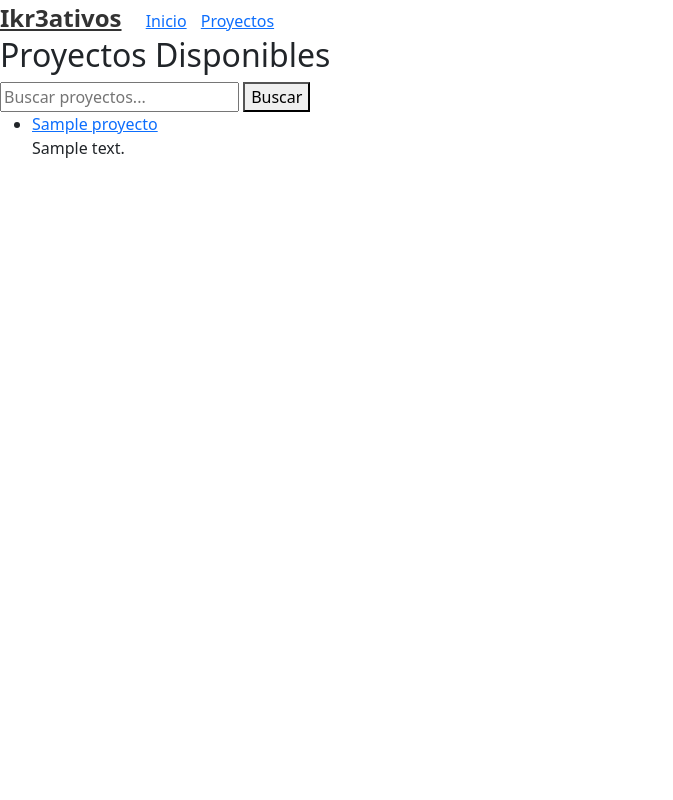
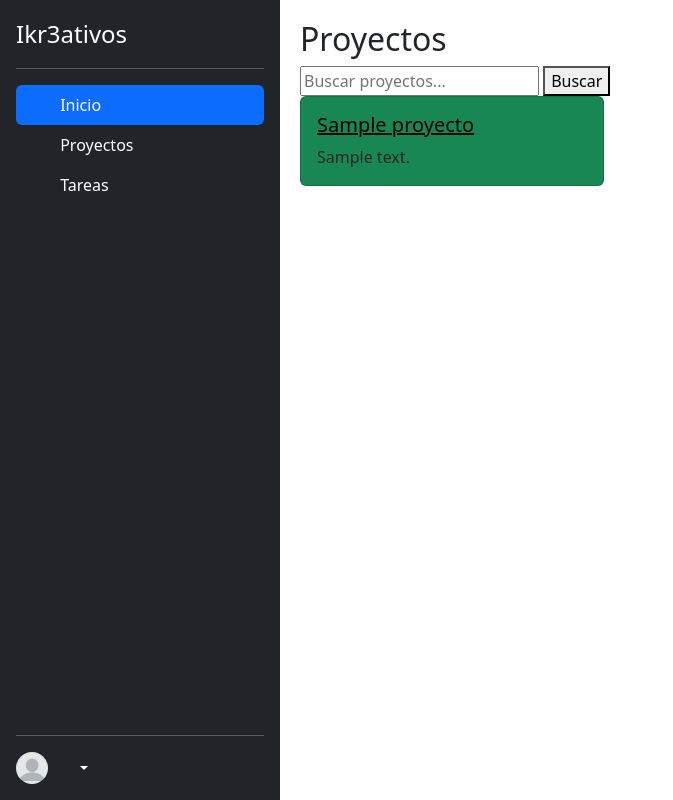
Before and after one commit to BlackZunder/Gestor-de-proyectos-ikerativos, a Django app: template Proyecto/GESTOR_PROYECTOS/templates/lista_proyectos.html in a window 1280 px wide. Shown: the whole page, without its empty margins (0-673 px from the left). Run offline with Django 3.2, Linux system fonts and the light colour scheme; the template is opened without the code that fills it: most values are stand-ins (such as "Sample title", 1, 10 or a date in 2020).

Commit message:
Login terminado, listar proyectos en etapa final

```diff
--- a/Proyecto/GESTOR_PROYECTOS/templates/base.html
+++ b/Proyecto/GESTOR_PROYECTOS/templates/base.html
@@ -1,27 +1,69 @@
+{% load static %}
+
 <!DOCTYPE html>
 <html lang="en">
 <head>
     <meta charset="UTF-8">
     <title>Gestor de proyectos</title>
     <link href="https://cdn.jsdelivr.net/npm/bootstrap@5.3.3/dist/css/bootstrap.min.css" rel="stylesheet" integrity="sha384-QWTKZyjpPEjISv5WaRU9OFeRpok6YctnYmDr5pNlyT2bRjXh0JMhjY6hW+ALEwIH" crossorigin="anonymous">
-
+    <style>
+        .sidebar {
+            height: 100vh;
+            position: fixed;
+            top: 0;
+            left: 0;
+            width: 280px;
+            padding-top: 20px;
+            padding-bottom: 20px;
+        }
+        .content {
+            margin-left: 280px;
+            padding: 20px;
+        }
+    </style>
 </head>
 <body>
-    <nav>
-        <a href="#" style="font-size:24px; font-weight:bold; color: #333;">Ikr3ativos</a>
-        <a href="http://127.0.0.1:8000/proyectos/" style="margin-left: 20px;">Inicio</a>
-        <a href="http://127.0.0.1:8000/proyectos/" style="margin-left: 10px;">Proyectos</a>
-        <!-- Mostrar el nombre del usuario si ha iniciado sesión -->
-        {% if user.is_authenticated %}
-            <span style="margin-left: 20px;">Usuario: {{ user.username }}</span>
-        {% endif %}
-    </nav>
-
-    {% block content %}
-    <!-- Insertar contenido nuevo -->
-    {% endblock %}
+    <div class="sidebar d-flex flex-column flex-shrink-0 p-3 text-white bg-dark">
+        <span class="fs-4">Ikr3ativos</span>
+        <hr>
+        <ul class="nav nav-pills flex-column mb-auto">
+            <li class="nav-item">
+                <a href="http://127.0.0.1:8000/proyectos/" class="nav-link active" aria-current="page">
+                    <svg class="bi me-2" width="16" height="16"><use xlink:href="#home"></use></svg>
+                    Inicio
+                </a>
+            </li>
+            <li>
+                <a href="http://127.0.0.1:8000/proyectos/" class="nav-link text-white">
+                    <svg class="bi me-2" width="16" height="16"><use xlink:href="#speedometer2"></use></svg>
+                    Proyectos
+                </a>
+            </li>
+            <li>
+                <a href="#" class="nav-link text-white">
+                    <svg class="bi me-2" width="16" height="16"><use xlink:href="#table"></use></svg>
+                    Tareas
+                </a>
+            </li>
+        </ul>
+        <hr>
+        <div class="dropdown">
+            <a href="#" class="d-flex align-items-center text-white text-decoration-none dropdown-toggle" id="dropdownUser1" data-bs-toggle="dropdown" aria-expanded="false">
+                <img src="{% static 'GESTOR_PROYECTOS/AVATAR.png' %}" alt="" width="32" height="32" class="rounded-circle me-2">
+                <span style="margin-left: 20px;">{{ user.username }}</span>
+            </a>
+            <ul class="dropdown-menu dropdown-menu-dark text-small shadow" aria-labelledby="dropdownUser1">
+                <li><a class="dropdown-item" href="#">Crear proyecto</a></li>
+                <li><hr class="dropdown-divider"></li>
+                <li><a class="dropdown-item" href="#">Cerrar sesión</a></li>
+            </ul>
+        </div>
+    </div>
+    <div class="content">
+        {% block content %}
+        <!-- Insertar contenido nuevo -->
+        {% endblock %}
+    </div>
     <script src="https://cdn.jsdelivr.net/npm/bootstrap@5.3.3/dist/js/bootstrap.bundle.min.js" integrity="sha384-YvpcrYf0tY3lHB60NNkmXc5s9fDVZLESaAA55NDzOxhy9GkcIdslK1eN7N6jIeHz" crossorigin="anonymous"></script>
-
 </body>
-
 </html>
--- a/Proyecto/GESTOR_PROYECTOS/templates/lista_proyectos.html
+++ b/Proyecto/GESTOR_PROYECTOS/templates/lista_proyectos.html
@@ -1,7 +1,10 @@
 {% extends "base.html" %}
 
+{% load custom_filters %}
+
+
 {% block content %}
-<h2>Proyectos Disponibles</h2>
+<h2>Proyectos</h2>
 
 <!-- Formulario de búsqueda -->
 <form method="get" action="">
@@ -9,12 +12,20 @@
     <button type="submit">Buscar</button>
 </form>
 
-<ul>
+<div class="row">
     {% for proyecto in proyectos %}
-    <li>
-        <a href="{% url 'detalle_proyecto' proyecto.id %}">{{ proyecto.nombre }}</a>
-        <p>{{ proyecto.descripcion }}</p> <!-- Añadir descripción aquí -->
-    </li>
+    {% with colors="bg-primary bg-secondary bg-success bg-danger bg-warning bg-info bg-light " %}
+    <div class="col-md-4 mb-4">
+        <div class="card {{ colors|random_color }}">
+            <div class="card-body">
+                <h5 class="card-title">
+                    <a href="{% url 'detalle_proyecto' proyecto.id %}" class="text-black">{{ proyecto.nombre }}</a>
+                </h5>
+                <p class="card-text">{{ proyecto.descripcion }}</p>
+            </div>
+        </div>
+    </div>
+    {% endwith %}
     {% endfor %}
-</ul>
+</div>
 {% endblock %}
--- /dev/null
+++ b/Proyecto/GESTOR_PROYECTOS/templatetags/custom_filters.py
@@ -0,0 +1,9 @@
+from django import template
+import random
+
+register = template.Library()
+
+@register.filter
+def random_color(colors):
+    colors_list = colors.split()
+    return random.choice(colors_list)
```
Also changed, not shown: Proyecto/GESTOR_PROYECTOS/templates/registration/login.html (+30 -62 lines), Proyecto/GESTOR_PROYECTOS/static/GESTOR_PROYECTOS/AVATAR.png (added), Proyecto/GESTOR_PROYECTOS/templatetags/__init__.py (added), Proyecto/db.sqlite3.
